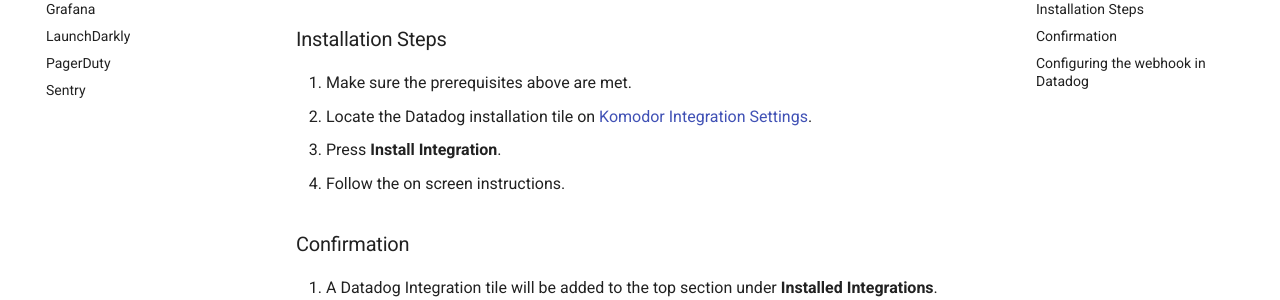
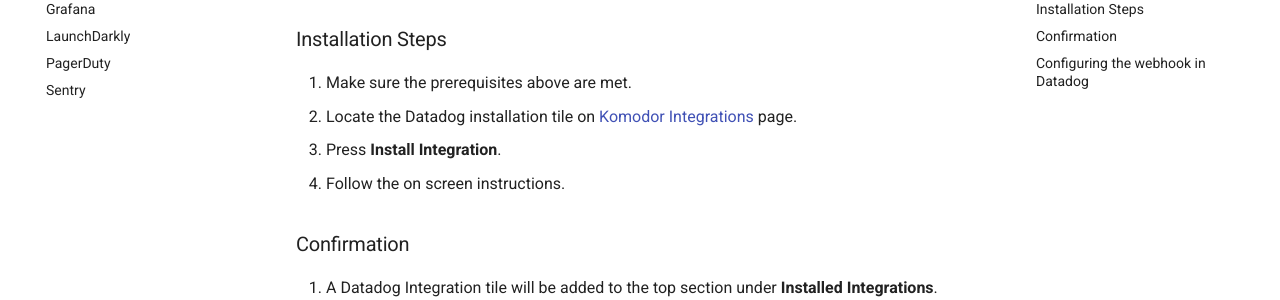
Before and after one commit to komodorio/docs, an MkDocs documentation site: the page built from docs/Integrations/datadog-webhook.md, in a window 1280 px wide and 900 px high, scrolled down 373 px. Shown: the part 153-453 px from the top of the window. Built offline with MkDocs 1.6.1 and Material for MkDocs 9.7.7, drawn with Linux system fonts in a browser that asks for light colours; comment, search, counter and statistics services are not loaded.

Commit message:
Grammerly (#21)
* updated english grammar, typos, consistency, etc

updated english grammar, typos, consistency, etc

* Update datadog-webhook.md

missed one format change

Co-authored-by: Guy Menahem <guy@komodor.io>

```diff
--- a/docs/Integrations/datadog-webhook.md
+++ b/docs/Integrations/datadog-webhook.md
@@ -13,7 +13,7 @@
 ### Installation Steps
 
 1. Make sure the prerequisites above are met.
-1. Locate the Datadog installation tile on [Komodor Integration Settings](https://app.komodor.com/main/integration).
+1. Locate the Datadog installation tile on [Komodor Integrations](https://app.komodor.com/main/integration) page.
 1. Press __Install Integration__.
 1. Follow the on screen instructions.
 
```
